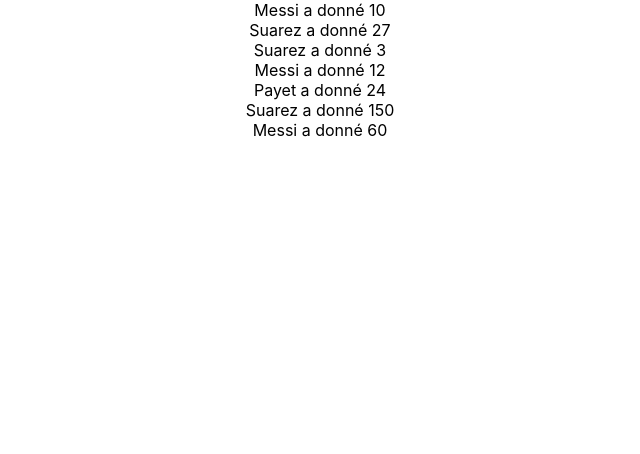
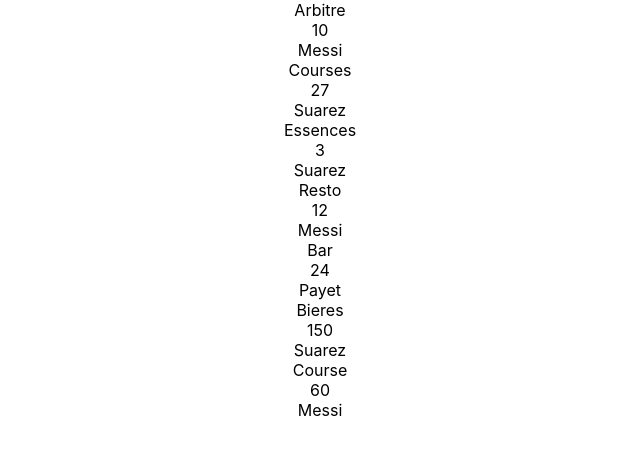
Before and after one commit to MathieuDC/tricount-like-app, a React (Create React App) app: page / in a window 1280 px wide. Shown: the top 454 px of the page, without its empty margins (320-960 px from the left). Built offline with nearby package versions, Linux system fonts and the light colour scheme.

Commit message:
Renaming Interface Transaction

```diff
--- a/src/back/Group.tsx
+++ b/src/back/Group.tsx
@@ -1,5 +1,5 @@
 
-import { Transaction, Transactions } from './Transaction.class';
+import { TransactionI, Transactions } from './Transaction.class';
 import User from './User'
 
 interface Users{
@@ -28,7 +28,7 @@
     this.users[user.id] = user;
   }
 
-  addTransaction(transaction: Transaction){
+  addTransaction(transaction: TransactionI){
     this.transactions[transaction.id] = transaction;
     this.users[transaction.giver.id].balance -= transaction.amount;
     this.users[transaction.receiver.id].balance += transaction.amount;
--- a/src/back/main.tsx
+++ b/src/back/main.tsx
@@ -14,13 +14,13 @@
   group.add(user2);
   group.add(user3);
 
-  group.addTransaction({id: 1, giver: user1, receiver: user2, amount: 10});
-  group.addTransaction({id: 2, giver: user2, receiver: user3, amount: 27});
-  group.addTransaction({id: 3, giver: user2, receiver: user1, amount: 3});
-  group.addTransaction({id: 4, giver: user1, receiver: user2, amount: 12});
-  group.addTransaction({id: 5, giver: user3, receiver: user2, amount: 24});
-  group.addTransaction({id: 6, giver: user2, receiver: user1, amount: 150});
-  group.addTransaction({id: 7, giver: user1, receiver: user3, amount: 60});
+  group.addTransaction({id: 1, name: "Arbitre", giver: user1, receiver: user2, amount: 10});
+  group.addTransaction({id: 2, name: "Courses", giver: user2, receiver: user3, amount: 27});
+  group.addTransaction({id: 3, name: "Essences", giver: user2, receiver: user1, amount: 3});
+  group.addTransaction({id: 4, name: "Resto", giver: user1, receiver: user2, amount: 12});
+  group.addTransaction({id: 5, name: "Bar", giver: user3, receiver: user2, amount: 24});
+  group.addTransaction({id: 6, name: "Bieres", giver: user2, receiver: user1, amount: 150});
+  group.addTransaction({id: 7, name: "Course", giver: user1, receiver: user3, amount: 60});
 
   group.computeDebt();
 
--- a/src/front/Transaction.tsx
+++ b/src/front/Transaction.tsx
@@ -1,14 +1,18 @@
 import { FunctionComponent } from "react";
-import { Transaction } from "../back/Transaction.class";
+import { TransactionI } from "../back/Transaction.class";
 
 interface TransactionProps {
-  transaction: Transaction
+  transaction: TransactionI
 }
 
 const Transaction = ({transaction}: TransactionProps) => {
-  return ( <>
-
-  </> );
+  return (
+    <div>
+      <div>{transaction.name}</div>
+      <div>{transaction.amount}</div>
+      <div>{transaction.giver.name}</div>
+    </div>
+  );
 }
 
 export default Transaction;
--- a/src/front/TransactionList.tsx
+++ b/src/front/TransactionList.tsx
@@ -1,11 +1,12 @@
-import { Transaction, Transactions } from "../back/Transaction.class";
+import { TransactionI, Transactions } from "../back/Transaction.class";
+import Transaction from "./Transaction";
 
 interface TransactionListProps {
   transactions: Transactions
 }
 
 export default ({transactions}: TransactionListProps) => {
-  const transactionsItem = Object.values(transactions).map((t: Transaction) => <div>{t.giver.name + " a donné " + String(t.amount)}<br/></div>)
+  const transactionsItem = Object.values(transactions).map((t: TransactionI) => <Transaction transaction={t}></Transaction>)
   return (<>
     {transactionsItem}
   </>);
```
Also changed, not shown: src/back/Transaction.class.tsx (+4 -3 lines).
